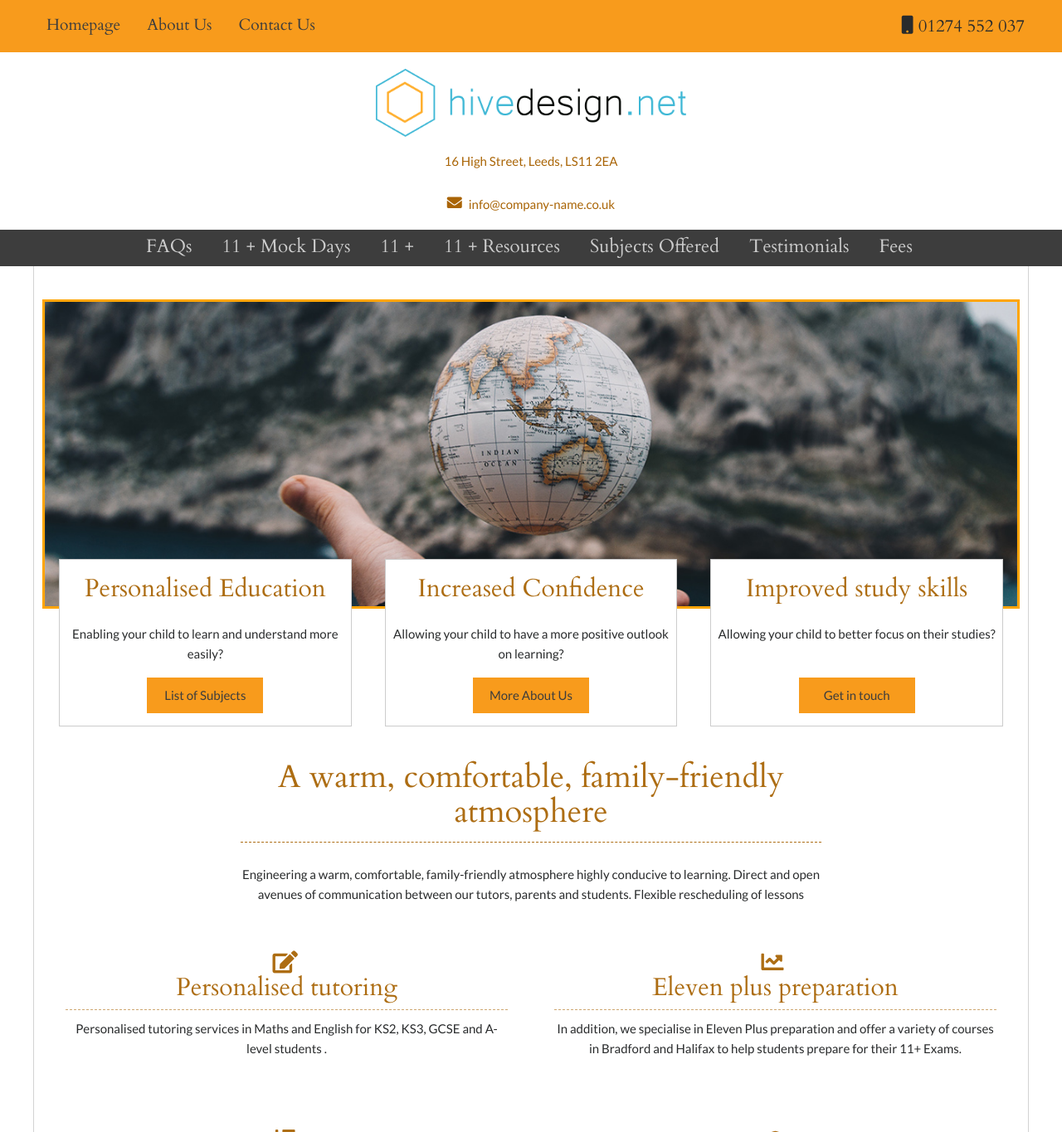
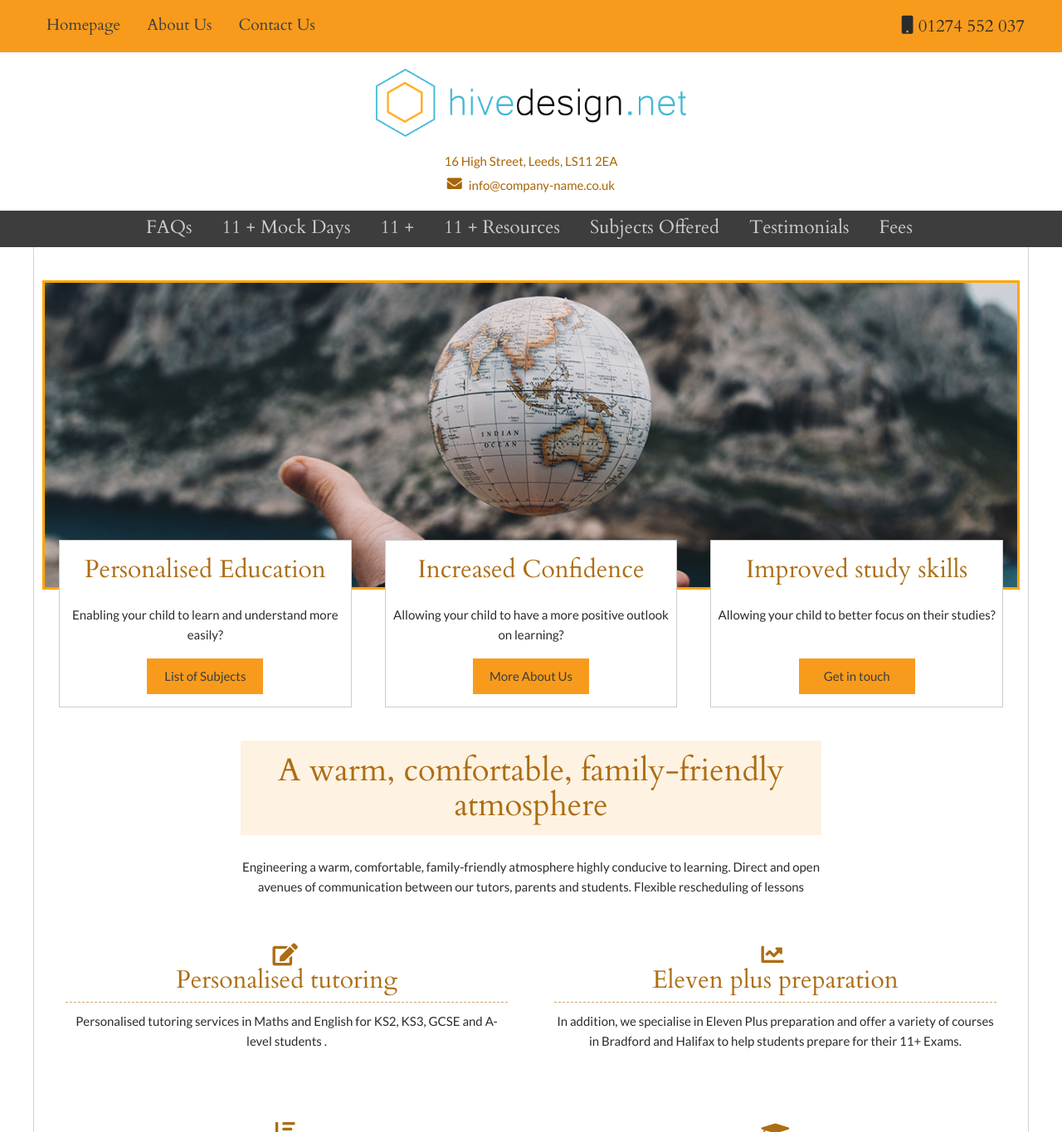
Before and after one commit to twilightcreations/WelcomeWebsite, an Angular app: page / in a window 1280 px wide. Shown: the top 1365 px of the page at 83% size. Built offline with nearby package versions, Linux system fonts and the light colour scheme.

Commit message:
polished up the header and the titles on each page

```diff
--- a/src/app/features/home-feature/home-feature.component.scss
+++ b/src/app/features/home-feature/home-feature.component.scss
@@ -1,7 +1,12 @@
 @import "../../styles-global/_variables.scss";
 
 .home-feature {
-    margin-top: 20px;
+    margin-top: 00px;
+}
+@media screen and (min-width: 700px) {
+    .home-feature {
+        margin-top: 20px;
+    }
 }
 
 //main-image
--- a/src/app/page-header/mid-ribbon/mid-ribbon.component.scss
+++ b/src/app/page-header/mid-ribbon/mid-ribbon.component.scss
@@ -4,14 +4,20 @@
     border-top: 63px solid white;
     position: relative;
     text-align: center;
-    margin-bottom:10px;
+    margin-bottom:0px;
     .contact-details{
-        margin-bottom:20px;
+        margin-bottom:0px;
+    }
+    @media screen and (min-width: 700px) {
+        .contact-details{
+            margin-bottom:20px;
+        }
     }
 
     address {
         padding-top: 10px;
-        padding-bottom:13px;
+        padding-bottom:6px;
+        margin-bottom:0px;
         color:darken(#F89B1C, 20);
     }
 
--- a/src/styles.scss
+++ b/src/styles.scss
@@ -71,12 +71,15 @@ h5 {
 
 h1 {
     font-size: 2.4rem;
-    border-bottom: 1px dashed $header-color;
+    //border-bottom: 1px dashed $header-color;
     max-width: 700px;
     margin-left: auto;
     margin-right: auto;
     padding-bottom: 15px;
+    padding-top: 15px;
     margin-top: 15px;
+
+    background-color: lighten(#F89B1C, 40);
 }
 
 h2 {
```
